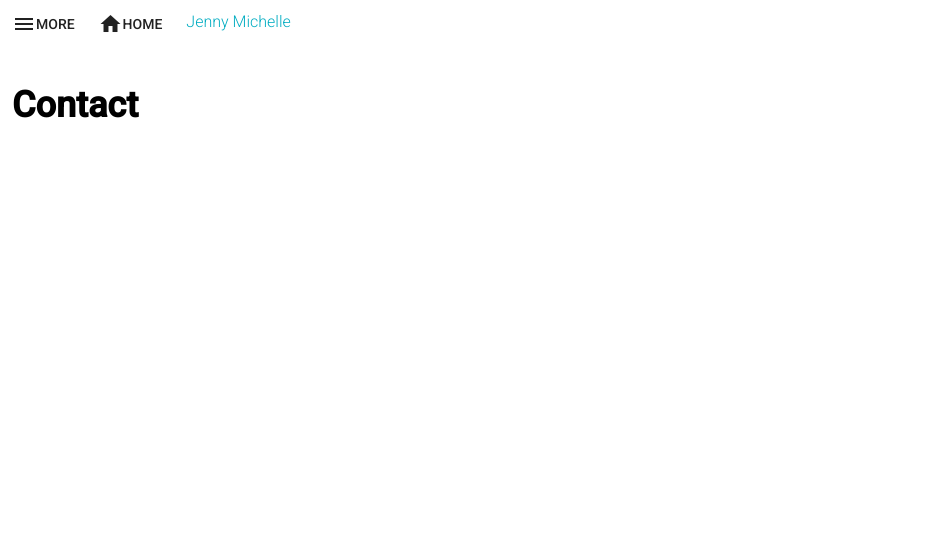
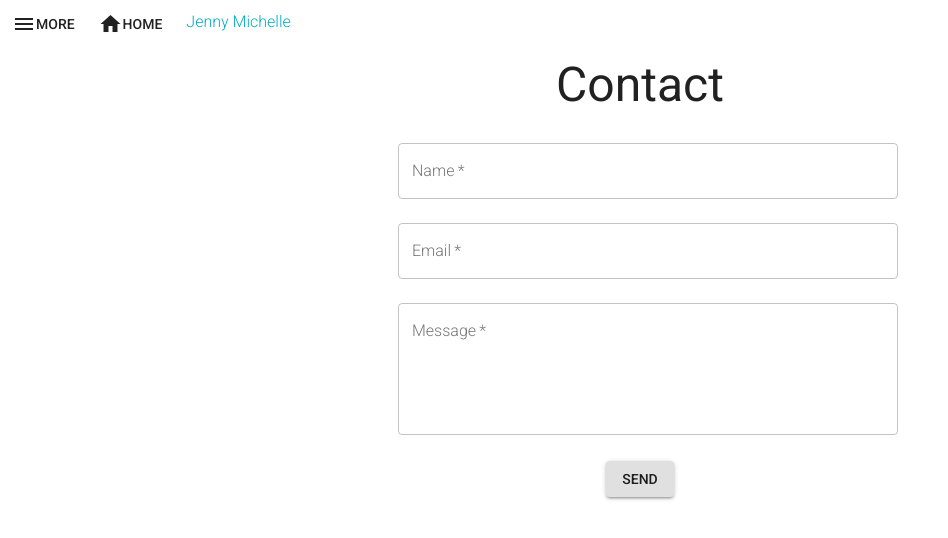
Before and after one commit to jenjen91/jennymichelle, a React (Create React App) app: page /contact in a window 1280 px wide. Shown: the top 538 px of the page, without its empty margins (0-948 px from the left). Built offline with nearby package versions, Linux system fonts and the light colour scheme; a web font is replaced by a local one.

Commit message:
contact form

```diff
--- a/src/App.js
+++ b/src/App.js
@@ -19,6 +19,7 @@ const styles = theme => ({
   content: {
     padding: 12,
     flexGrow: 1,
+    textAlign: 'center',
     transition: theme.transitions.create(['margin', 'width'], {
       easing: theme.transitions.easing.sharp,
       duration: theme.transitions.duration.leavingScreen,
--- a/src/pages/Contact.js
+++ b/src/pages/Contact.js
@@ -1,13 +1,103 @@
 import React, { Component } from 'react';
+import Typography from '@material-ui/core/Typography';
+import Button from '@material-ui/core/Button';
+import PropTypes from 'prop-types';
+import classNames from 'classnames';
+import { withStyles } from '@material-ui/core/styles';
+import TextField from '@material-ui/core/TextField';
+
+const styles = theme => ({
+  container: {
+    maxWidth: 500,
+    margin: '0px auto'
+  },
+  textField: {
+    marginLeft: theme.spacing.unit,
+    marginRight: theme.spacing.unit,
+  },
+});
 
 class Contact extends Component {
+  constructor(props) {
+    super(props);
+    this.state = {sendt: false}
+  }
+
+  handleSubmit = (event) => {
+    console.dir(event)
+    this.setState({sendt: true})
+  }
+  renderForm = () => {
+    const { classes } = this.props;
+    return (
+      <form name="contact" method="POST" data-netlify="true" onSubmit={this.handleSubmit}>
+        <TextField
+           required
+           id="outlined-required"
+           label="Name"
+           className={classes.textField}
+           margin="normal"
+           variant="outlined"
+           fullWidth
+           autoComplete="name given-name family-name"
+           name="name"
+           type="text"
+         />
+
+        <TextField
+           required
+           id="outlined-required"
+           label="Email"
+           className={classes.textField}
+           margin="normal"
+           variant="outlined"
+           type="email"
+           fullWidth
+           autoComplete="email"
+           name="email"
+         />
+         <TextField
+           required
+           id="outlined-required"
+           label="Message"
+           multiline
+           rows="5"
+           className={classes.textField}
+           margin="normal"
+           variant="outlined"
+           fullWidth
+         />
+        <p>
+          <Button variant="contained" type="submit"> Send </Button>
+        </p>
+      </form>
+    );
+  }
+
+  renderSuccess = () => (
+    <Typography variant="subtitle1" gutterBottom>
+      Message successfully submitted.
+    </Typography>
+  )
   render() {
+    const { classes } = this.props;
+
     return (
       <div>
-        <h1>Contact</h1>
+        <Typography variant="h3" gutterBottom>
+          Contact
+        </Typography>
+        <div className={classes.container}>
+          { this.state.sendt ? this.renderSuccess() : this.renderForm() }
+        </div>
       </div>
     );
   }
 }
 
-export default Contact;
+
+Contact.propTypes = {
+  classes: PropTypes.object.isRequired,
+};
+
+export default withStyles(styles)(Contact);
```
